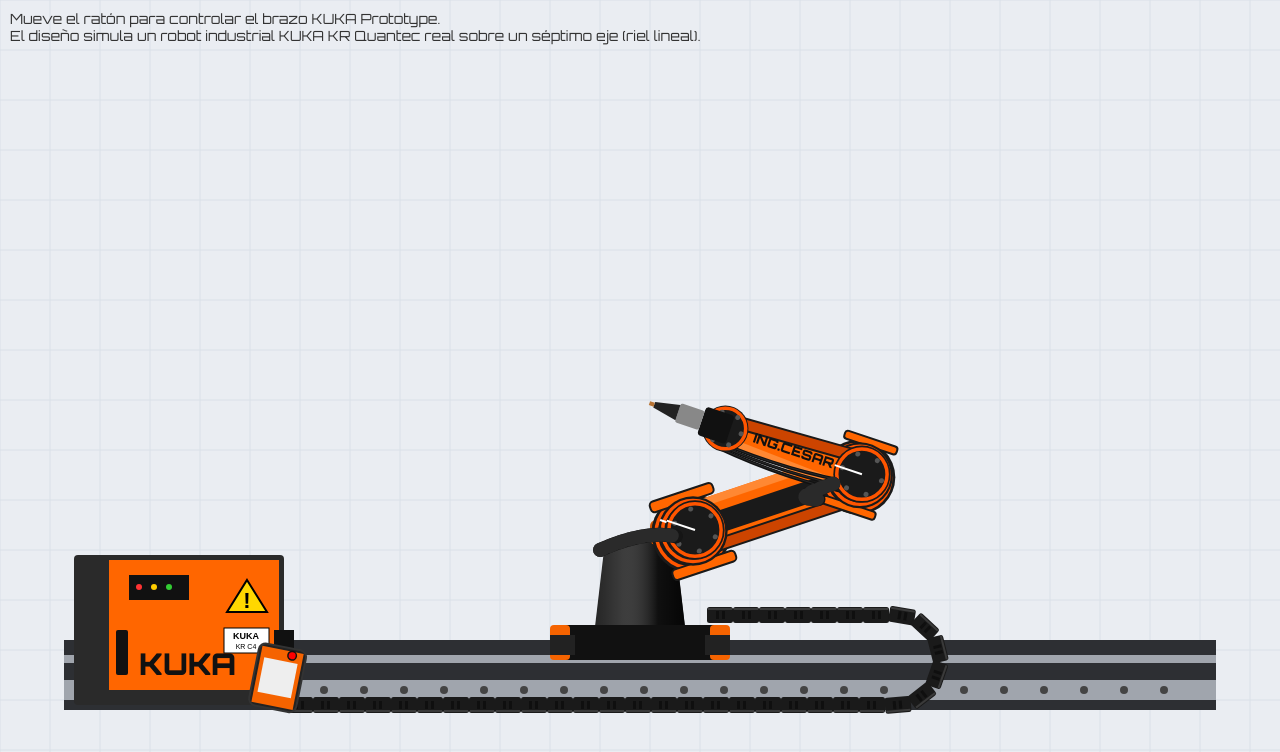
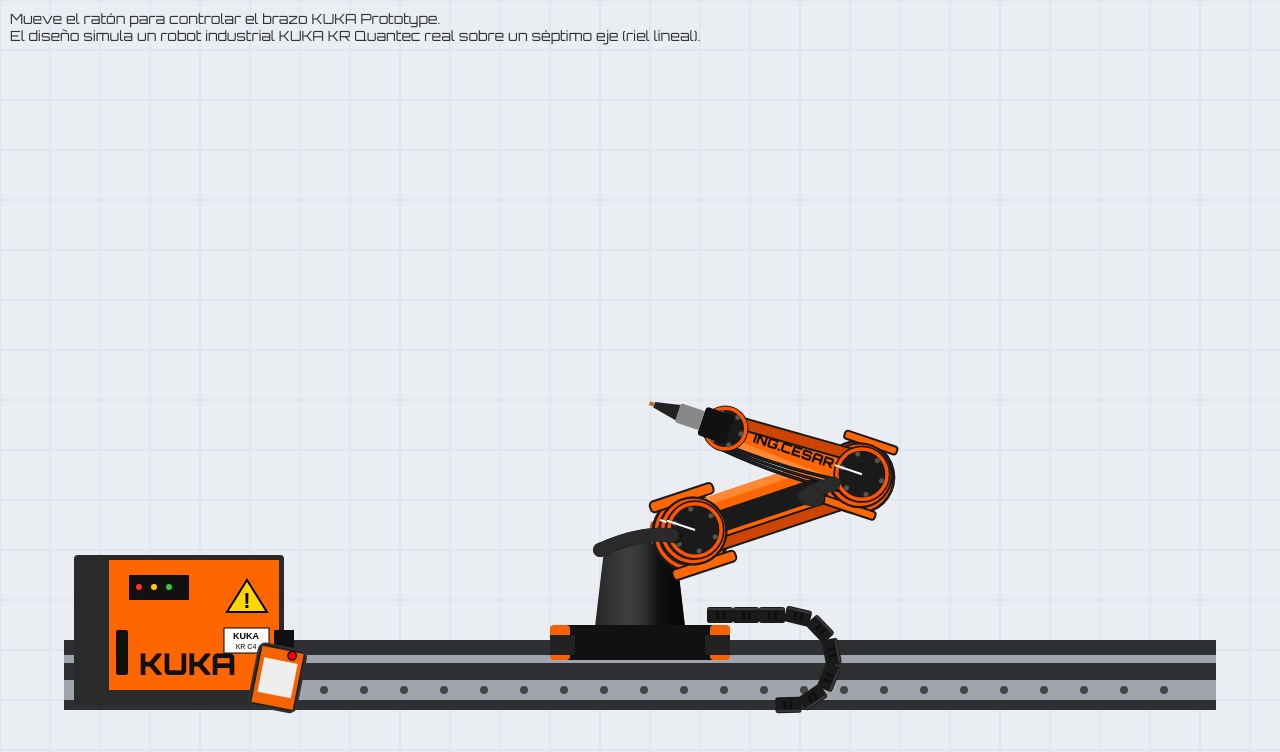
Before and after one commit to cexartattoo/cexartattoo, a plain HTML site: page kuka-prototype.html in a window 1280 px wide. Drawn offline with Linux system fonts and the light colour scheme.

Commit message:
feat: Phase 14 dynamically map chain link total N to exact maximum leftward rail span geometry

```diff
--- a/kuka-prototype.html
+++ b/kuka-prototype.html
@@ -72,15 +72,32 @@
                 this.th4 = 0;
 
                 // Track chain variables
-                this.linkLen = 26; // Retaining thick Industrial Link Length Phase 12
-                this.chainN = Math.ceil((window.innerWidth * 0.72) / this.linkLen);
+                this.linkLen = 26; // Retaining thick Industrial Link Length
+                this.updateChainLength();
+            }
+
+            updateChainLength() {
+                // Calculate max distance to left rail limit
+                const maxCarX = (window.innerWidth * 0.1) + (160 / 2);
+                const anchorX = window.innerWidth * 0.05 + 210; // Cabinet anchor
+                const maxDist = Math.abs(anchorX - maxCarX);
+
+                // Semicircle arc length math
+                const topY = this.by - 25;
+                const botY = this.by + 65;
+                const radius = (botY - topY) / 2;
+                const arcLen = Math.PI * radius;
+
+                // Absolute maximum required geometry length + 100px explicit safety slack
+                const requiredLength = maxDist - (radius * 2) + arcLen + 100;
+                this.chainN = Math.ceil(requiredLength / this.linkLen);
             }
 
             ik(tx, ty) {
                 this.L1 = Math.min(window.innerWidth, window.innerHeight) * 0.22;
                 this.L2 = Math.min(window.innerWidth, window.innerHeight) * 0.18;
                 this.by = window.innerHeight * 0.8;
-                this.chainN = Math.ceil((window.innerWidth * 0.72) / this.linkLen);
+                this.updateChainLength();
 
                 const idealBx = clamp(tx, window.innerWidth * 0.1, window.innerWidth * 0.9);
                 this.bx += (idealBx - this.bx) * 0.08;
@@ -134,18 +151,16 @@
                 const radius = (botY - topY) / 2;
                 const cy = topY + radius;
 
-                // Physical constraint
+                // Physical constraint mapping utilizing the dynamically computed length
                 const L_geo = this.chainN * this.linkLen;
 
-                // Calculates the right-facing loop core center (Extends/bunches properly)
                 let loopCenterX = (carX + anchorX - Math.PI * radius + L_geo) / 2;
 
-                // Make sure loop never exceeds the screen boundary roughly, tracking right.
+                // Bound check tracking right.
                 if (loopCenterX < carX + radius * 1.5) {
                     loopCenterX = carX + radius * 1.5;
                 }
 
-                // L1 = Total straight top length. L2 = Semicircle arc length.
                 const L1 = loopCenterX - carX;
                 const L2 = Math.PI * radius;
 
@@ -153,17 +168,17 @@
                     const d = i * this.linkLen;
                     let x, y, ang;
 
-                    if (d <= L1) { // Running along top layer horizontally right
+                    if (d <= L1) {
                         x = carX + d;
                         y = topY;
                         ang = 0;
-                    } else if (d > L1 && d <= L1 + L2) { // Looping downwards mathematically
+                    } else if (d > L1 && d <= L1 + L2) {
                         const u = (d - L1) / L2;
                         const a = -Math.PI / 2 + u * Math.PI;
                         x = loopCenterX + Math.cos(a) * radius;
                         y = cy + Math.sin(a) * radius;
                         ang = a + Math.PI / 2;
-                    } else { // Running along grounded bottom rail returning to right wall anchor
+                    } else {
                         const d3 = d - (L1 + L2);
                         x = loopCenterX - d3;
                         y = botY;
@@ -174,16 +189,14 @@
                     c.translate(x, y);
                     c.rotate(ang);
 
-                    // Phase 12 Retained Industrial Thicker Aesthetics (26x16)
+                    // Retained Industrial Thicker Aesthetics (26x16)
                     c.fillStyle = '#1a1a1a';
                     rrect(c, -this.linkLen / 2, -8, this.linkLen, 16, 2.5);
                     c.fill();
 
-                    // Bright top edge highlight
                     c.fillStyle = '#3a3a3a';
                     c.fillRect(-this.linkLen / 2 + 1, -7, this.linkLen - 2, 2);
 
-                    // Expanded vertical groove lines inside each link
                     c.fillStyle = '#0f0f0f';
                     c.fillRect(-4, -4, 3, 8);
                     c.fillRect(2, -4, 3, 8);
```
